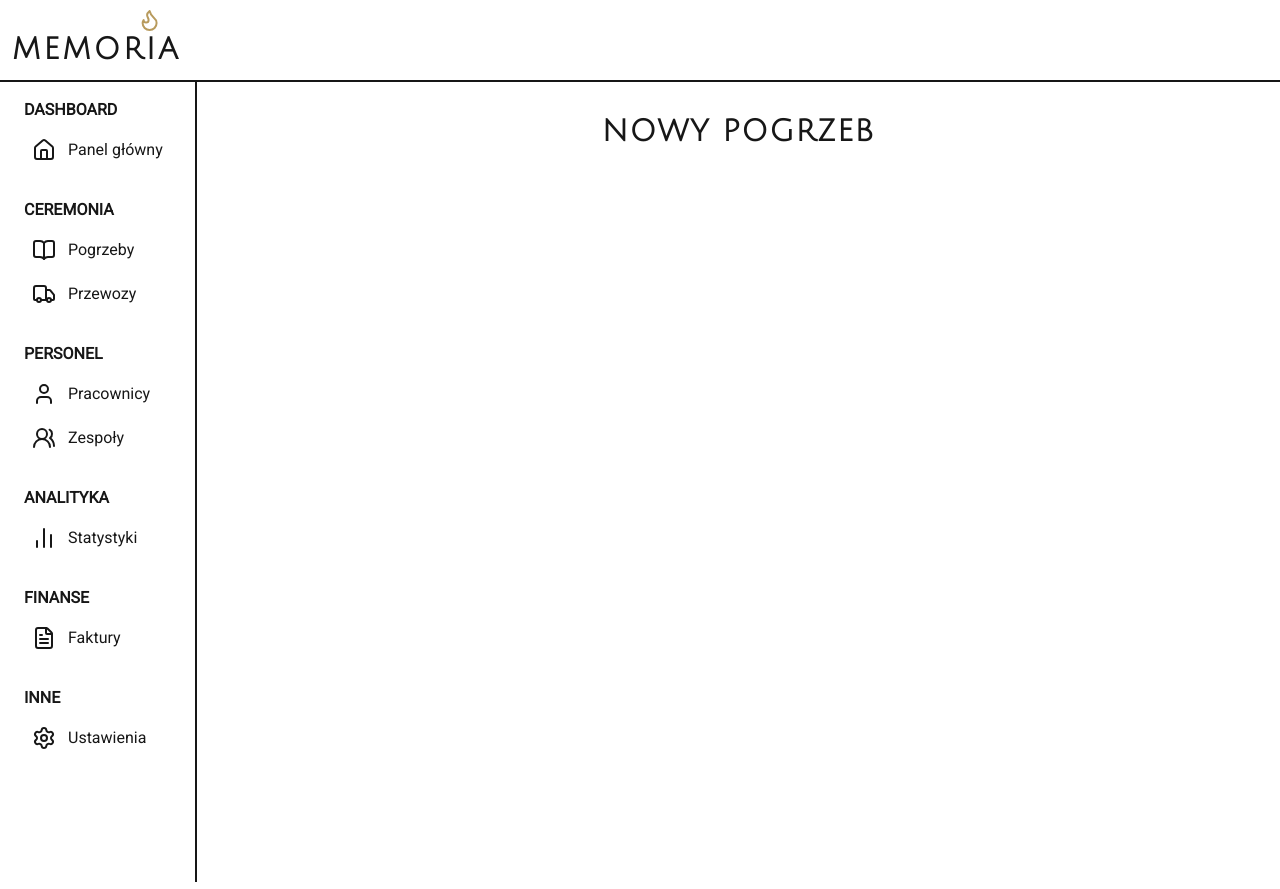
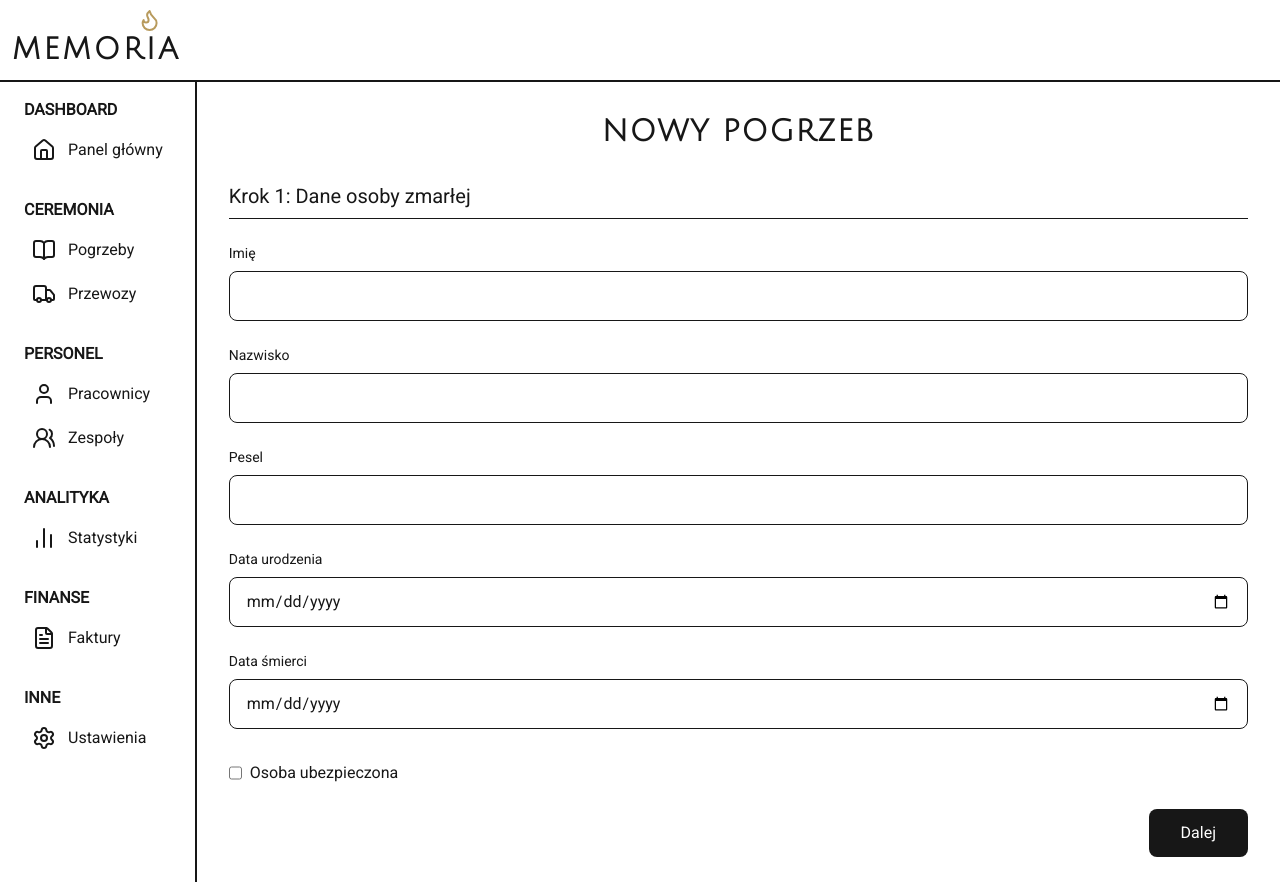
Before and after one commit to Paweluser/memoria, a Next.js app: page /dashboard/funerals/new in a window 1280 px wide. Built offline with nearby package versions, Linux system fonts and the light colour scheme.

Commit message:
start funeral form and update Input component and auth forms

```diff
--- /dev/null
+++ b/src/app/components/Form/DeceasedForm.tsx
@@ -0,0 +1,26 @@
+"use client";
+
+import { useActionState } from "react";
+import { Input } from "./UI/Input";
+import { SubmitBtn } from "./UI/SubmitBtn";
+
+export function DeceasedForm() {
+  // [state, formState] = useActionState()
+  return (
+    <form className="mt-8 flex w-full flex-col space-y-6" action="">
+      <h2 className="border-b pb-2 text-xl">Krok 1: Dane osoby zmarłej</h2>
+      <Input label="Imię" inputAttribute="firstName" required />
+      <Input label="Nazwisko" inputAttribute="lastName" required />
+      <Input label="Pesel" inputAttribute="pesel" required />
+      <Input label="Data urodzenia" inputAttribute="birthDate" type="date" required />
+      <Input label="Data śmierci" inputAttribute="deathDate" type="date" required />
+      <div className="mt-2 flex gap-2">
+        <input type="checkbox" id="insured" name="insured" value="true" />
+        <label htmlFor="insured">Osoba ubezpieczona</label>
+      </div>
+      <div className="flex justify-end">
+        <SubmitBtn>Dalej</SubmitBtn>
+      </div>
+    </form>
+  );
+}
--- a/src/app/components/Form/LoginForm.tsx
+++ b/src/app/components/Form/LoginForm.tsx
@@ -13,11 +13,12 @@ export function LoginForm() {
 
   return (
     <form action={formAction} className="mt-8 flex w-full flex-col space-y-6">
-      <Input label="E-mail:" inputAttribute="email" autoComplete="email" />
+      <Input label="E-mail:" inputAttribute="email" autoComplete="email" required />
       <Input
         label="Hasło:"
         inputAttribute="password"
         autoComplete="current-password"
+        required
       />
       {state.errors?.general && <FormError>{state.errors.general}</FormError>}
       <SubmitBtn>Zaloguj się</SubmitBtn>
--- a/src/app/components/Form/RegisterForm.tsx
+++ b/src/app/components/Form/RegisterForm.tsx
@@ -11,16 +11,17 @@ export function RegisterForm() {
 
   return (
     <form action={formAction} className="mt-8 flex w-full flex-col space-y-6">
-      <Input label="Imię:" inputAttribute="firstName" type="text" />
+      <Input label="Imię:" inputAttribute="firstName" type="text" required />
       {state.errors?.firstName && <FormError>{state.errors.firstName}</FormError>}
-      <Input label="Nazwisko:" inputAttribute="lastName" type="text" />
+      <Input label="Nazwisko:" inputAttribute="lastName" type="text" required />
       {state.errors?.lastName && <FormError>{state.errors.lastName}</FormError>}
-      <Input label="E-mail:" inputAttribute="email" autoComplete="email" />
+      <Input label="E-mail:" inputAttribute="email" autoComplete="email" required />
       {state.errors?.email && <FormError>{state.errors.email}</FormError>}
       <Input
         label="Hasło:"
         inputAttribute="password"
         autoComplete="new-password"
+        required
       />
       {state.errors?.password && <FormError>{state.errors.password}</FormError>}
       <SubmitBtn>Zarejestruj się</SubmitBtn>
--- a/src/app/components/Form/UI/Input.tsx
+++ b/src/app/components/Form/UI/Input.tsx
@@ -1,19 +1,21 @@
 "use client";
 
+import { InputHTMLAttributes } from "react";
 import { useFormStatus } from "react-dom";
 
-type InputProps = {
+interface InputProps extends InputHTMLAttributes<HTMLInputElement> {
   label: string;
   inputAttribute: string;
   autoComplete?: string;
   type?: string;
-};
+}
 
 export function Input({
   label,
   inputAttribute,
   autoComplete,
   type,
+  ...props
 }: InputProps) {
   const { pending } = useFormStatus();
 
@@ -27,8 +29,8 @@ export function Input({
         id={inputAttribute}
         name={inputAttribute}
         autoComplete={autoComplete}
-        required
         disabled={pending}
+        {...props}
         className="w-full rounded-lg border px-4 py-3"
       />
     </div>
--- a/src/app/dashboard/funerals/new/page.tsx
+++ b/src/app/dashboard/funerals/new/page.tsx
@@ -1,5 +1,11 @@
 import PageHeader from "@/app/components/DashboardLayout/PageHeader";
+import { DeceasedForm } from "@/app/components/Form/DeceasedForm";
 
 export default function NewFuneralPage() {
-    return <PageHeader title="Nowy pogrzeb" />
+  return (
+    <>
+      <PageHeader title="Nowy pogrzeb" />
+      <DeceasedForm />
+    </>
+  );
 }
--- a/src/app/dashboard/layout.tsx
+++ b/src/app/dashboard/layout.tsx
@@ -12,7 +12,7 @@ export default function DashboardLayout({
       <Navigation />
       <div className="flex">
         <Sidebar />
-        <main className="w-full flex-1 p-4 md:p-8">
+        <main className="w-full flex-1 flex justify-center p-4 md:p-8">
           <div className="w-full max-w-7xl">{children}</div>
         </main>
       </div>
```
